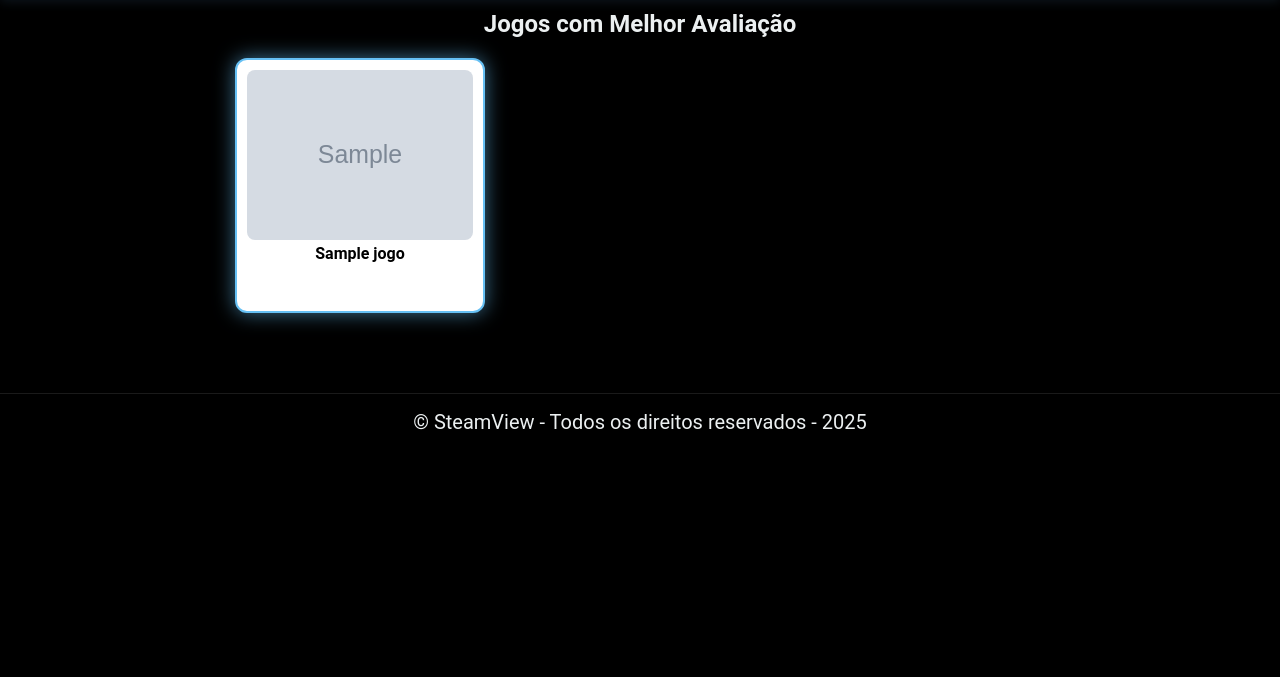
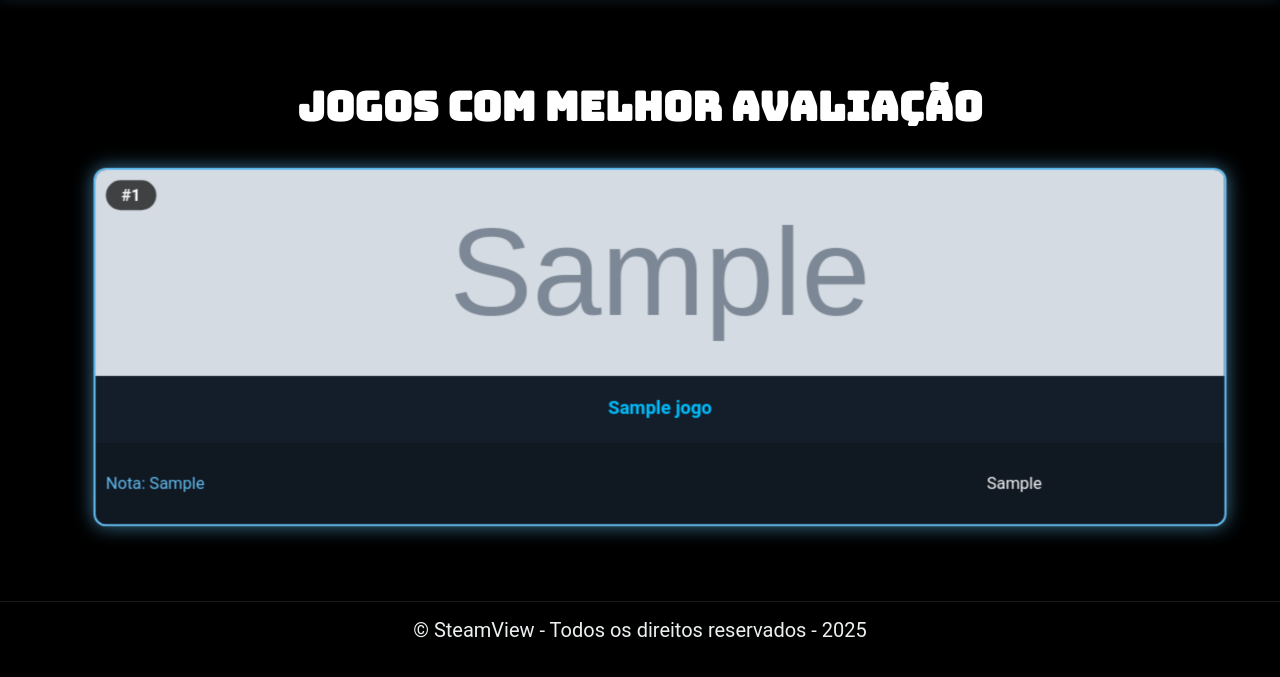
Before and after one commit to GMiranda21ML/SteamView, a Django app: page /ratingsearch/ in a window 1280 px wide. Shown: the part 86-763 px from the top of the page. Run offline with Django 5.2, Linux system fonts and the light colour scheme; a user stored in the database is signed in; tables that the repository leaves empty hold one stand-in row (values such as "Sample post"); grey boxes marked "Sample" are stand-in pictures; parts of the project's set-up code (start-up, migrations or seed data) failed here and were passed over; some libraries are stand-ins or nearby versions; some web fonts are replaced.

Commit message:
Começando a ajeitar a página de ratings

```diff
--- a/steamview/static/js/ratingsearch.js
+++ b/steamview/static/js/ratingsearch.js
@@ -11,19 +11,27 @@ async function fetchGames() {
     const container = document.getElementById('games-container');
 
     if (!data.has_next || data.games.length === 0) {
-        document.getElementById('load-more').style.display = 'none';
+      document.getElementById('load-more').style.display = 'none';
     }
 
-    data.games.forEach(game => {
+    data.games.forEach((game, index) => {
       const card = document.createElement('div');
       card.classList.add('game-card');
+      card.style.animation = "fadeIn 0.5s ease";  // Adiciona animação leve
       card.innerHTML = `
-      <a href="/jogo/${encodeURIComponent(game.name)}" style="text-decoration: none; color: inherit;">
-        <img src="${game.image}" alt="${game.name}" style="width: 100%; border-radius: 8px;">
-        <h4>${game.name}</h4>
-        <p>Nota: ${game.rating}</p>
-        <p><strong>${game.price}</strong></p>
-      </a>
+        <a href="/jogo/${encodeURIComponent(game.name)}" style="text-decoration: none; color: inherit;">
+          <div class="ranking-container">
+            <div class="ranking">#${(page - 1) * 10 + index + 1}</div>
+          </div>
+          <img src="${game.image}" alt="${game.name}">
+          <div class="game-info">
+            <h3>${game.name}</h3>
+          </div>
+          <div class="game-details">
+            <span class="game-rating">Nota: ${game.rating}</span>
+            <span class="game-price">${game.price}</span>
+          </div>
+        </a>
       `;
       container.appendChild(card);
     });
@@ -41,3 +49,5 @@ fetchGames();
 
 // Botão "Mostrar mais"
 document.getElementById('load-more').addEventListener('click', fetchGames);
+
+card.style.animation = "fadeIn 0.5s ease";
--- a/steamview/static/styles/rating.css
+++ b/steamview/static/styles/rating.css
@@ -1,31 +1,56 @@
+/* Container principal */
+.ratings-container {
+  width: 100%;
+  max-width: 1200px;
+  margin: 60px auto;
+  padding: 0 20px;
+}
+
+
+/* Título da página */
+.page-title {
+  color: #ffffff;
+  font-size: 2.5rem;
+  text-align: center;
+  margin-bottom: 40px;
+  font-family: "Bungee", cursive;
+  text-shadow: 0px 2px 4px rgba(0, 0, 0, 0.5);
+}
+
+/* Grid de jogos */
 .games-grid {
   display: grid;
-    grid-template-columns: repeat(3, 1fr);
-    max-width: 1000px;
-    margin: 0 auto;
+  grid-template-columns: repeat(auto-fit, minmax(280px, 1fr));
   gap: 30px;
-    padding: 20px;
-    justify-items: center;
+  padding: 0 10px;
 }
 
-  .game-card {
-    width: 100%;
-    max-width: 250px;
-    background: #fff;
-    color: #000;
-    border-radius: 12px;
-    padding: 10px;
-    text-align: center;
-    box-shadow: 0 0 10px rgba(0,0,0,0.3);
-    transition: transform 0.2s ease;
+
+
+#load-more {
+  background-color: #00bfff;
+  color: #ffffff;
+  padding: 12px 28px;
+  font-size: 1rem;
+  font-weight: bold;
+  border: none;
+  border-radius: 8px;
+  cursor: pointer;
+  transition: background-color 0.3s ease;
 }
 
-  .game-card:hover {
-    transform: scale(1.03);
+#load-more:hover {
+  background-color: #0099cc;
 }
 
-  .game-card img {
-    width: 100%;
-    height: auto;
-    border-radius: 8px;
+/* Animação de aparecer */
+@keyframes fadeIn {
+  from {
+    opacity: 0;
+    transform: translateY(20px);
   }
+  to {
+    opacity: 1;
+    transform: translateY(0);
+  }
+}
--- a/steamview/templates/steamview/ratingsearch.html
+++ b/steamview/templates/steamview/ratingsearch.html
@@ -3,15 +3,17 @@
 {% load socialaccount %}
 
 {% block content %}
-<h2 style="color: #ecf0f1; text-align: center; margin-top: 10px;">Jogos com Melhor Avaliação</h2>
+  <div class="ratings-container">
+    <h2 class="page-title">Jogos com Melhor Avaliação</h2>
 
-<div class="games-grid" id="games-container">
-  <!-- Cards serão adicionados aqui via JS -->
-</div>
+    <div class="games-grid" id="games-container">
+      <!-- Cards serão adicionados aqui via JS -->
+    </div>
 
-<div style="text-align: center; margin: 20px;">
-  <button id="load-more" style="padding: 10px 20px; font-weight: bold;">Mostrar mais</button>
-</div>
+    <div class="button-container">
+      <button id="load-more" aria-label="Mostrar mais jogos">Mostrar mais</button>
+    </div>
+  </div>
 {% endblock %}
 
 {% block extra_scripts %}
```
Lines whose indentation alone changed are shown as unchanged.
